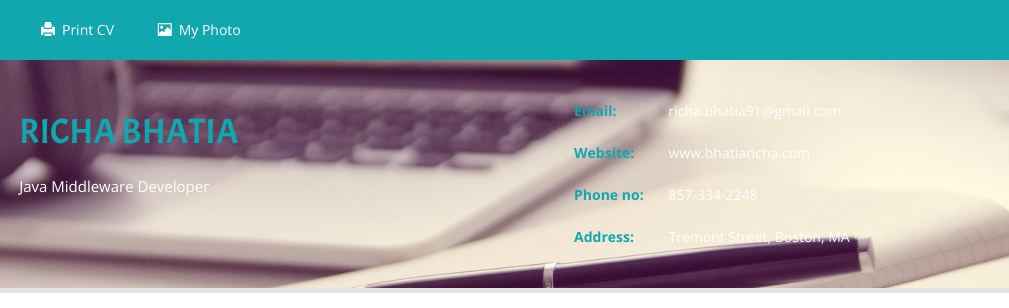
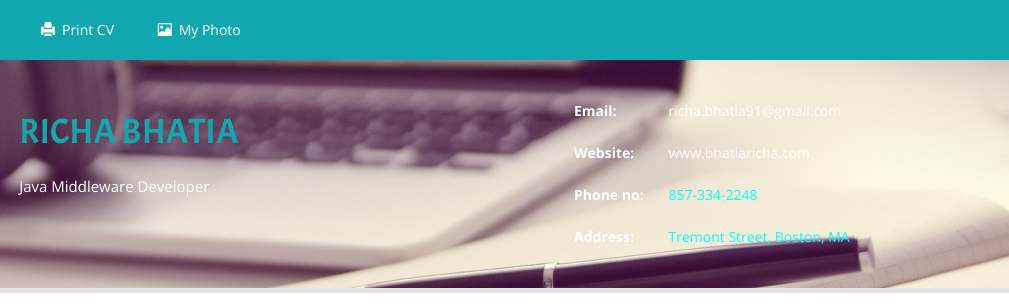
Before and after one commit to Richbh7/OnlineResume, a plain HTML site: page index.html in a window 1280 px wide. Shown: the top 308 px of the page, 271-1280 px from the left. Drawn offline with nearby package versions, Linux system fonts and the light colour scheme.

Commit message:
changing color of header text

```diff
--- a/index.html
+++ b/index.html
@@ -103,16 +103,16 @@
 		</div>
 		<div class="col-md-4 header-right ">
 			<ul class="list-left">
-				<li>Email:</li>
-				<li>Website:</li>
-				<li>Phone no:</li>
-				<li>Address: </li>
+				<li style="color: white;">Email:</li>
+				<li style="color: white;">Website:</li>
+				<li style="color: white;">Phone no:</li>
+				<li style="color: white;">Address: </li>
 			</ul>
 			<ul class="list-right">
-				<li><a href="mailto:info@example.com">richa.bhatia91@gmail.com</a></li>
-				<li><a href="mailto:info@example.com">www.bhatiaricha.com</a></li>
-				<li>857-334-2248</li>
-				<li>Tremont Street, Boston, MA</li>
+				<li style="color: cyan;"><a href="mailto:richa.bhatia91@gmail.com">richa.bhatia91@gmail.com</a></li>
+				<li style="color: cyan;"><a href="mailto:www.bhatiaricha.com">www.bhatiaricha.com</a></li>
+				<li style="color: cyan;">857-334-2248</li>
+				<li style="color: cyan;">Tremont Street, Boston, MA</li>
 			</ul>
 			<div class="clearfix"></div>
 		</div>
```
